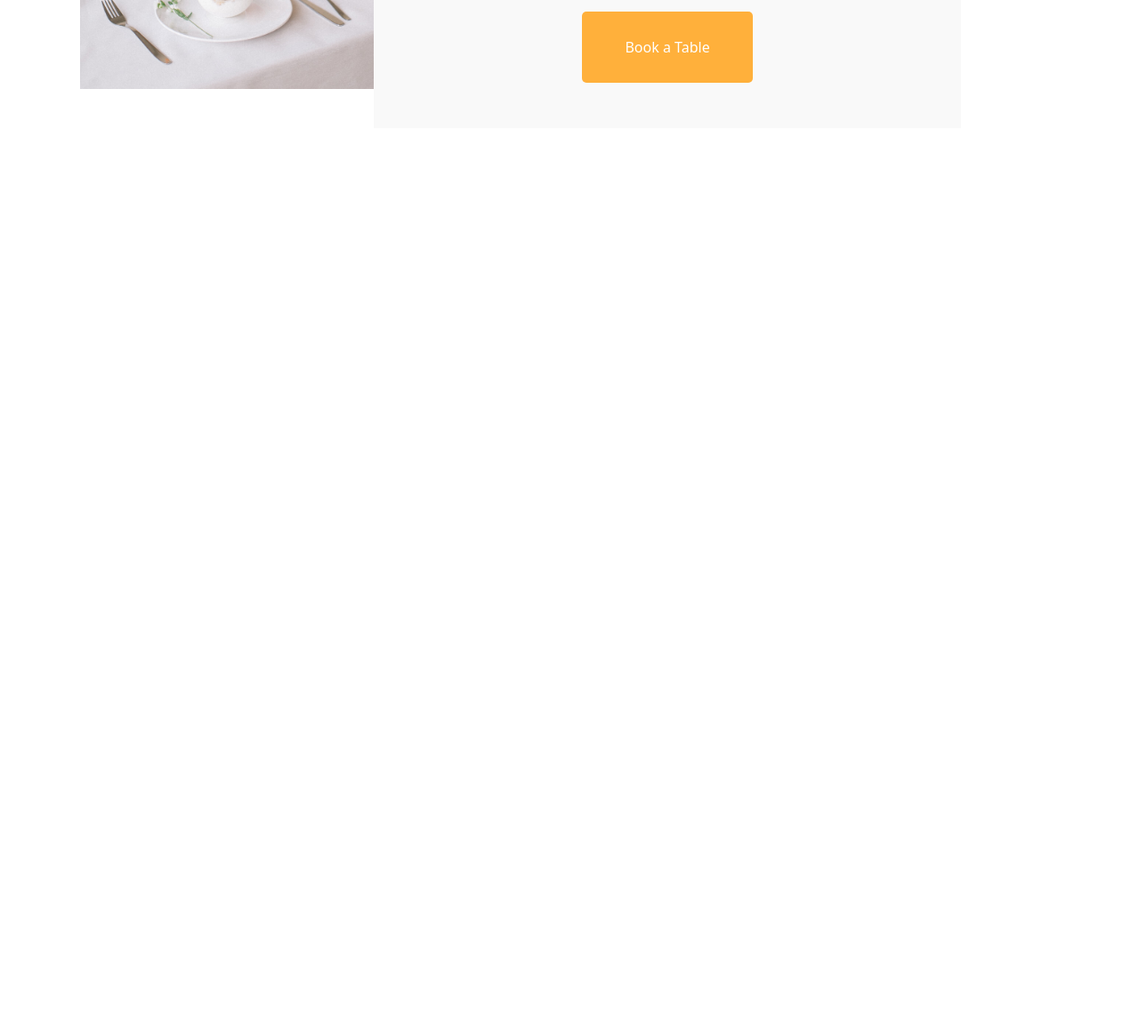
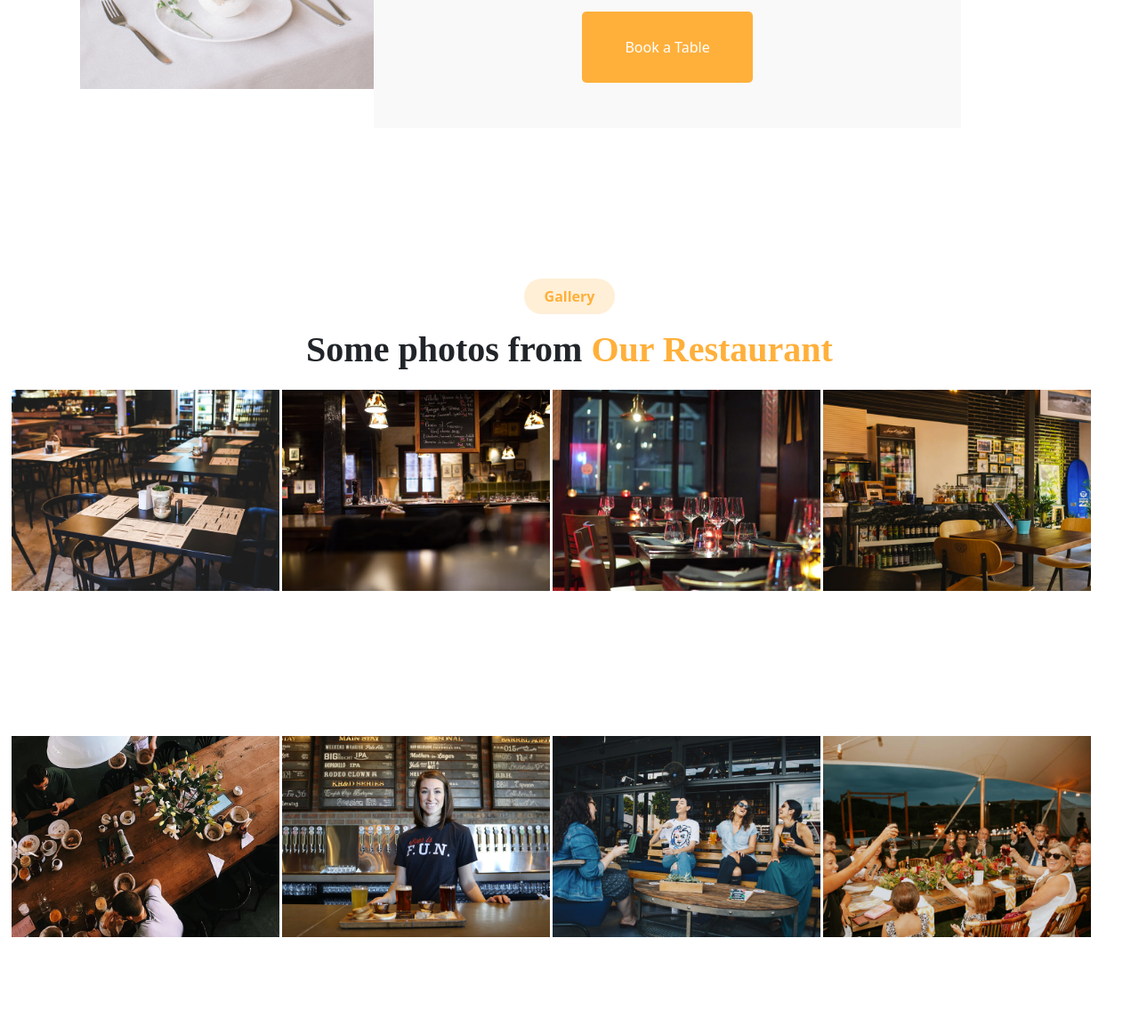
Before and after one commit to Yahya-Lerhni/Yahya-Lerhni, a website: page index.html in a window 1280 px wide. Shown: the part 6017-7171 px from the top of the page at 89% size. Before the commit the page ends 6298 px from the top, so only its background shows below. Drawn offline with nearby package versions, Linux system fonts and the light colour scheme.

Commit message:
main: section main7

```diff
--- a/index.html
+++ b/index.html
@@ -459,7 +459,8 @@
                             aria-label="Slide 3"></button>
                     </div>
                     <div class="carousel-inner main5-img">
-                        <div class="carousel-item active d-flex justify-content-center align-items-center main5-pad gap-3">
+                        <div
+                            class="carousel-item active d-flex justify-content-center align-items-center main5-pad gap-3">
                             <img src="./public/images/event-birthday.jpg" class="d-block w-100" alt="...">
                             <div class="d-flex flex-column align-items-start gap-1 ">
                                 <div>
@@ -487,12 +488,14 @@
                                     </div>
                                 </div>
                                 <div>
-                                    <p class="text-white p1">Ullamco laboris nisi ut aliquip ex ea commodo consequat. Duis aute irure dolor in reprehenderit in voluptate velit esse cillum dolore eu fugiat nulla pariatur
+                                    <p class="text-white p1">Ullamco laboris nisi ut aliquip ex ea commodo consequat.
+                                        Duis aute irure dolor in reprehenderit in voluptate velit esse cillum dolore eu
+                                        fugiat nulla pariatur
                                     </p>
                                 </div>
                             </div>
                         </div>
-                        <div class="carousel-item d-flex justify-content-center align-items-center main5-pad gap-3 " >
+                        <div class="carousel-item d-flex justify-content-center align-items-center main5-pad gap-3 ">
                             <img src="./public/images/event-private.jpg" class="d-block w-100" alt="...">
                             <div class="d-flex flex-column align-items-start gap-1">
                                 <div>
@@ -520,7 +523,9 @@
                                     </div>
                                 </div>
                                 <div>
-                                    <p class="text-white p1">Ullamco laboris nisi ut aliquip ex ea commodo consequat. Duis aute irure dolor in reprehenderit in voluptate velit esse cillum dolore eu fugiat nulla pariatur
+                                    <p class="text-white p1">Ullamco laboris nisi ut aliquip ex ea commodo consequat.
+                                        Duis aute irure dolor in reprehenderit in voluptate velit esse cillum dolore eu
+                                        fugiat nulla pariatur
                                     </p>
                                 </div>
                             </div>
@@ -553,7 +558,9 @@
                                     </div>
                                 </div>
                                 <div>
-                                    <p class="text-white p1">Ullamco laboris nisi ut aliquip ex ea commodo consequat. Duis aute irure dolor in reprehenderit in voluptate velit esse cillum dolore eu fugiat nulla pariatur
+                                    <p class="text-white p1">Ullamco laboris nisi ut aliquip ex ea commodo consequat.
+                                        Duis aute irure dolor in reprehenderit in voluptate velit esse cillum dolore eu
+                                        fugiat nulla pariatur
                                     </p>
                                 </div>
                             </div>
@@ -574,8 +581,8 @@
 
         </section>
         <!-- fin main5 -->
-         <!-- debut main6 -->
-          <section class="main6 ">
+        <!-- debut main6 -->
+        <section class="main6 ">
             <div class="main2 d-flex flex-column align-items-center">
                 <p class="p-main6 text-orange  fw-bold d-flex justify-content-center align-items-center rounded-5 ">
                     Book A Table
@@ -601,8 +608,29 @@
                     <button>Book a Table</button>
                 </form>
             </div>
-          </section>
-          <!-- fin main6 -->
+        </section>
+        <!-- fin main6 -->
+        <!-- debut main7 -->
+        <section class="main7">
+            <div class="main2 d-flex flex-column align-items-center">
+                <p class="p-main4 text-orange  fw-bold d-flex justify-content-center align-items-center rounded-5 ">
+                    Gallery
+                </p>
+                <h1 class="fw-bold">Some photos from <span class="text-orange">Our Restaurant
+                </span></h1>
+            </div>
+            <div class="main7-img">
+               <div class="main7-img1"></div>
+               <div class="main7-img2"></div>
+               <div class="main7-img3"></div>
+               <div class="main7-img4"></div>
+               <div class="main7-img5"></div>
+               <div class="main7-img6"></div>
+               <div class="main7-img7"></div>
+               <div class="main7-img8"></div>
+            </div>
+        </section>
+        <!-- fin main 7 -->
     </main>
     <!-- fin main -->
     <!-- debut footer -->
--- a/src/sass/app.sass
+++ b/src/sass/app.sass
@@ -20,3 +20,4 @@ $theme-colors: map-merge($custom-colors , $theme-colors)
 @import ../sass/modules/main/main4/_main4
 @import ../sass/modules/main/main5/_main5
 @import ../sass/modules/main/main6/_main6
+@import ../sass/modules/main/main7/_main7
--- /dev/null
+++ b/src/sass/modules/main/main7/_main7.sass
@@ -0,0 +1,65 @@
+.main7-img
+    display: flex
+    flex-wrap: wrap
+    gap: 3px
+    padding: 1vw
+    height: 100vh
+.main7-img1
+    height: 40.5vh !important
+    background-size: 100%
+    background-repeat: no-repeat
+    transition: 0.5s ease
+    width: 24%
+    background-image: url(../images/gallery-1.jpg)
+.main7-img2
+    background-size: 100%
+    background-repeat: no-repeat
+    width: 24%
+    transition: 0.5s ease
+    height: 40.5vh !important
+    background-image: url(../images/gallery-2.jpg)
+.main7-img3
+    background-size: 100%
+    background-repeat: no-repeat
+    width: 24%
+    height: 40.5vh !important
+    transition: 0.5s ease
+    background-image: url(../images/gallery-3.jpg)
+.main7-img4
+    background-size: 100%
+    background-repeat: no-repeat
+    width: 24%
+    height: 40.5vh !important
+    transition: 0.5s ease
+    background-image: url(../images/gallery-4.jpg)
+.main7-img5
+    background-size: 100%
+    background-repeat: no-repeat
+    width: 24%
+    height: 40.5vh !important
+    transition: 0.5s ease
+    background-image: url(../images/gallery-5.jpg)
+.main7-img6
+    background-size: 100%
+    background-repeat: no-repeat
+    width: 24%
+    height: 40.5vh !important
+    transition: 0.5s ease
+    background-image: url(../images/gallery-6.jpg)
+.main7-img7
+    background-size: 100%
+    background-repeat: no-repeat
+    width: 24%
+    height: 40.5vh !important
+    transition: 0.5s ease
+    background-image: url(../images/gallery-7.jpg)
+.main7-img8
+    background-size: 100%
+    background-repeat: no-repeat
+    width: 24%
+    height: 40.5vh !important
+    transition: 0.5s ease
+    background-image: url(../images/gallery-8.jpg)
+.main7-img1, .main7-img2, .main7-img3, .main7-img4, .main7-img5, .main7-img6, .main7-img7, .main7-img8
+    &:hover
+        background-size: 105%
```
Also changed, not shown: public/css/app.css, 1 other file.
